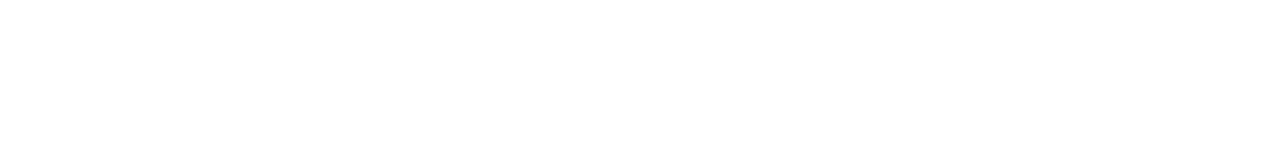
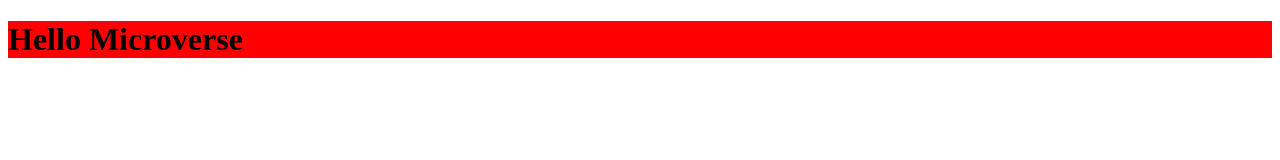
Before and after one commit to KabasaCodes/Hello-Microverse, a website: page index.html in a window 1280 px wide. Drawn offline with Linux system fonts and the light colour scheme.

Commit message:
add the styles

```diff
--- a/index.html
+++ b/index.html
@@ -8,6 +8,6 @@
     <title>Hello Microverse</title>
 </head>
 <body>
-
+    <h1 class="header">Hello Microverse</h1>
 </body>
 </html>
--- a/styles.css
+++ b/styles.css
@@ -0,0 +1,3 @@
+.header {
+  background-color: red;
+}
```
Also changed, not shown: package.json (added, +27 -0 lines), .github/workflows/linters.yml (added), .stylelintrc.json (added), text.md (deleted), 3 other files.
